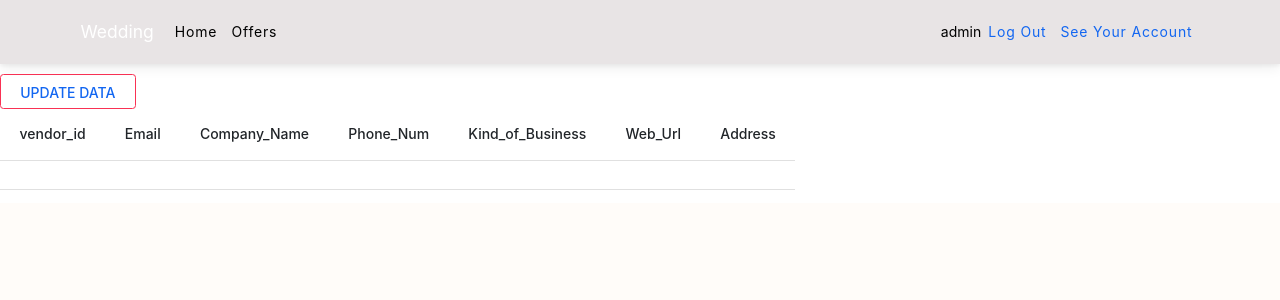
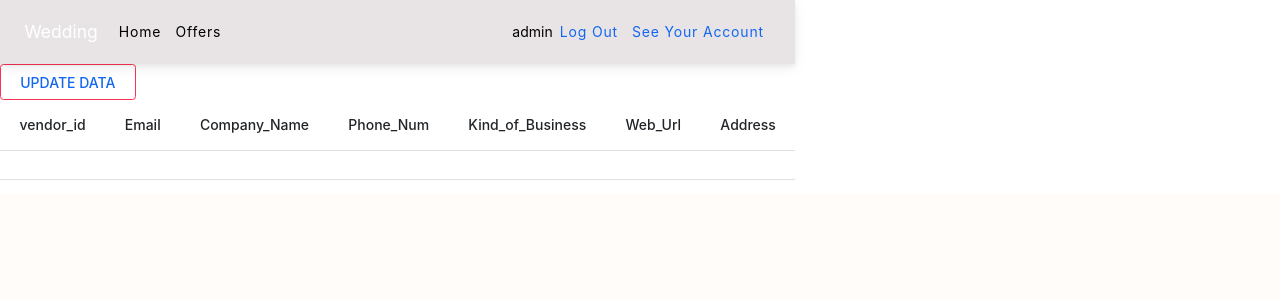
Before and after one commit to shakedch/MarryMe, a PHP site: page /includes/usersManagment/My_Account.php in a window 1280 px wide. Shown: the top 300 px of the page. Run offline with PHP 8.4, Linux system fonts and the light colour scheme; the visitor is signed in with stand-in values (Sample User, id 1); data that the repository does not hold is empty; some libraries are stand-ins or nearby versions; some web fonts are replaced.

Commit message:
Change tha navbar position

```diff
--- a/includes/marketAndOffers/market.php
+++ b/includes/marketAndOffers/market.php
@@ -43,7 +43,7 @@ $where4 = "../my_OFFER/offer_wish.php";
 </head>
 
 <body>
-    <nav class="navbar fixed-top navbar-expand-lg navbar-dark p-md-3">
+    <nav class="navbar sticky-top navbar-expand-lg navbar-dark p-md-3">
         <div class="container">
             <a class="navbar-brand" href="#">Wedding</a>
             <ul class="navbar-nav">
@@ -74,8 +74,7 @@ $where4 = "../my_OFFER/offer_wish.php";
             </div>
         </div>
     </nav>
-    <hr>
-    <hr>
+
     <div class="container">
         <?php
     $mysqli = new mysqli("localhost", "root", "", "marryme") or die(mysqli_error(($mysqli)));
--- a/includes/marketAndOffers/offers.php
+++ b/includes/marketAndOffers/offers.php
@@ -42,7 +42,7 @@ $where2 = "../usersManagment/My_Account.php";
 
 <body>
 
-    <nav class="navbar fixed-top navbar-expand-lg navbar-dark p-md-3">
+    <nav class="navbar sticky-top navbar-expand-lg navbar-dark p-md-3">
         <div class="container">
             <a class="navbar-brand" href="#">Wedding</a>
             <ul class="navbar-nav">
@@ -67,8 +67,7 @@ $where2 = "../usersManagment/My_Account.php";
             </div>
         </div>
     </nav>
-    <hr>
-    <hr>
+
     <?php if (isset($_SESSION['message'])) : ?>
         <div class="alert alert-<?= $_SESSION['msg_type'] ?> ">
             <?php
--- a/includes/marketAndOffers/vendorDetails.php
+++ b/includes/marketAndOffers/vendorDetails.php
@@ -36,7 +36,7 @@ $where2 = "../usersManagment/My_Account.php";
 </head>
 
 <body>
-    <nav class="navbar fixed-top navbar-expand-lg navbar-dark p-md-3">
+    <nav class="navbar sticky-top navbar-expand-lg navbar-dark p-md-3">
         <div class="container">
             <a class="navbar-brand" href="#">Wedding</a>
             <ul class="navbar-nav">
@@ -64,8 +64,7 @@ $where2 = "../usersManagment/My_Account.php";
             </div>
         </div>
     </nav>
-    <hr>
-    <hr>
+
     <div class="header">
         <div class="img-holder" data-image="../../assets/img/parallax_vendor.png">
         </div>
--- a/includes/usersManagment/My_Account.php
+++ b/includes/usersManagment/My_Account.php
@@ -72,7 +72,7 @@ global $session; //Makes class variables global for use on each page
     <div id="wrapper">
         <div>
 	<!-- navbar by variables -->
-    <nav class="navbar fixed-top navbar-expand-lg navbar-dark p-md-3">
+    <nav class="navbar sticky-top navbar-expand-lg navbar-dark p-md-3">
       <div class="container">
         <a class="navbar-brand" href="#">Wedding</a>
 		<ul class="navbar-nav">
@@ -100,10 +100,7 @@ global $session; //Makes class variables global for use on each page
         </div>
       </div>
     </nav>
-	<hr>
-	<hr>
-		<hr>
-	<hr>
+
 			<?php
 				if($session->signed_in){
 					if($role =='couple'){
--- a/index.php
+++ b/index.php
@@ -88,7 +88,7 @@ else{
     <div id="wrapper">
         <div>
 	<!-- navbar by variables -->
-    <nav class="navbar fixed-top navbar-expand-lg navbar-dark p-md-3">
+    <nav class="navbar sticky-top navbar-expand-lg navbar-dark p-md-3">
       <div class="container">
         <a class="navbar-brand" href="#">Wedding</a>
 		<ul class="navbar-nav">
@@ -119,9 +119,6 @@ else{
         </div>
       </div>
     </nav>
-	<hr>
-	<hr>
-
 
 		<?php
 		if($session->signed_in){
```
Also changed, not shown: includes/marketAndOffers/vendorHomepage.php (+3 -4 lines).
